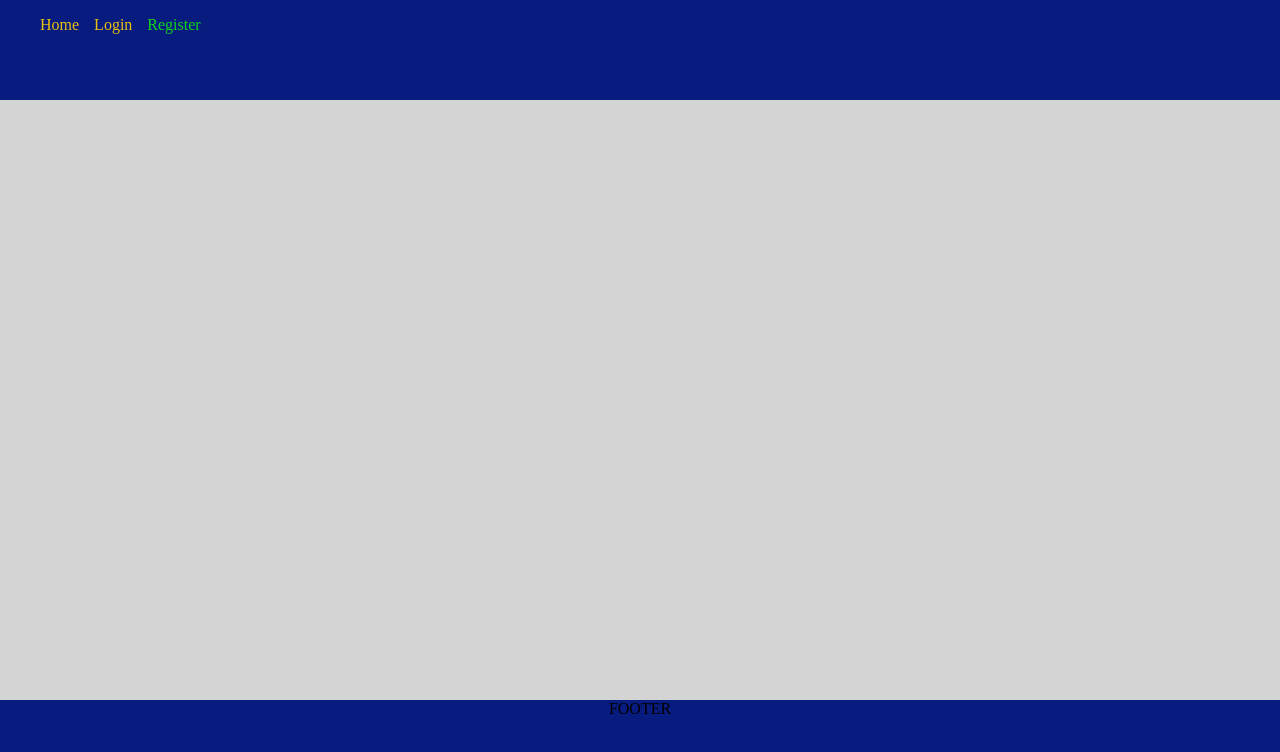
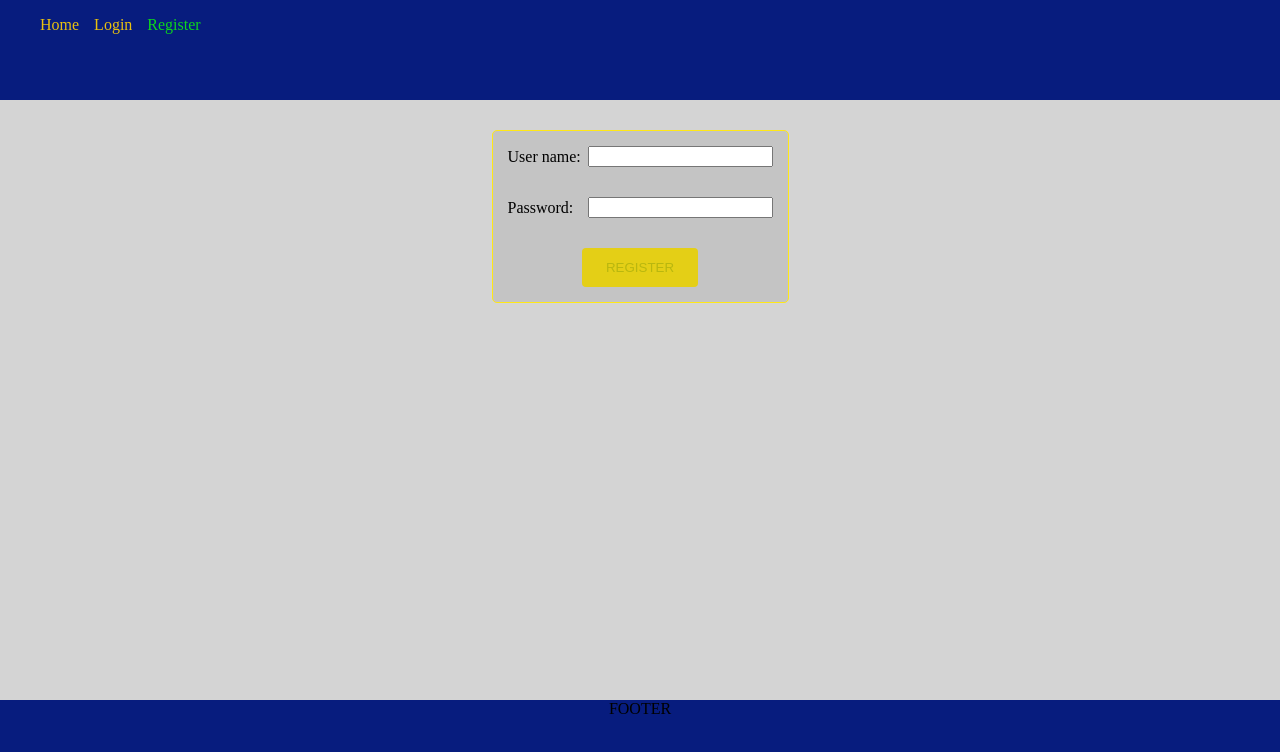
Before and after one commit to VladZyma/cars_v3_react-query, a React (Create React App) app: page /register in a window 1280 px wide. Shown: the top 752 px of the page. Built offline with nearby package versions, Linux system fonts and the light colour scheme.

Commit message:
add register form

```diff
--- a/package.json
+++ b/package.json
@@ -9,6 +9,7 @@
     "@testing-library/user-event": "^13.5.0",
     "react": "^18.2.0",
     "react-dom": "^18.2.0",
+    "react-hook-form": "^7.50.1",
     "react-router": "^6.22.1",
     "react-router-dom": "^6.22.1",
     "react-scripts": "5.0.1",
--- /dev/null
+++ b/src/features/register-form/RegisterForm.jsx
@@ -0,0 +1,36 @@
+import { useForm } from 'react-hook-form';
+
+import styles from './RegisterForm.module.css';
+
+function RegisterForm() {
+  const {
+    register,
+    handleSubmit,
+    reset,
+    formState: { isValid, errors },
+  } = useForm({ mode: 'all' });
+
+  function handleRegister(user) {
+    console.log(user);
+    reset();
+  }
+
+  return (
+    <form className={styles.form} onSubmit={handleSubmit(handleRegister)}>
+      <label className={styles.label}>
+        <span>User name:</span>
+        <input type='text' {...register('username')} />
+      </label>
+      <label className={styles.label}>
+        <span>Password:</span>
+        <input type='password' {...register('password')} />
+      </label>
+
+      <button className={styles.btn} type='submit'>
+        REGISTER
+      </button>
+    </form>
+  );
+}
+
+export default RegisterForm;
--- /dev/null
+++ b/src/features/register-form/RegisterForm.module.css
@@ -0,0 +1,31 @@
+.form {
+  width: 265px;
+  padding: 15px;
+  display: flex;
+  flex-direction: column;
+  gap: 30px;
+  background-color: #c4c4c4;
+  border: 1px solid #ffe817;
+  border-radius: 5px;
+}
+
+.label {
+  display: flex;
+  justify-content: space-between;
+  align-items: center;
+}
+
+.btn {
+  align-self: center;
+  padding: 12px 24px;
+  border: none;
+  border-radius: 4px;
+  background-color: #e4cf16;
+  color: #b9b70f;
+  cursor: pointer;
+  transition: all 0.3s;
+}
+
+.btn:hover {
+  background-color: #ffeb3b;
+}
--- a/src/pages/RegisterPage.jsx
+++ b/src/pages/RegisterPage.jsx
@@ -1,5 +1,18 @@
+import RegisterForm from '../features/register-form/RegisterForm';
+
 function RegisterPage() {
-  return <div></div>;
+  return (
+    <div
+      style={{
+        paddingTop: '30px',
+        display: 'flex',
+        justifyContent: 'center',
+        alignItems: 'center',
+      }}
+    >
+      <RegisterForm />
+    </div>
+  );
 }
 
 export default RegisterPage;
```
Also changed, not shown: 1 other file (tests, documents, lock files or other folders).
